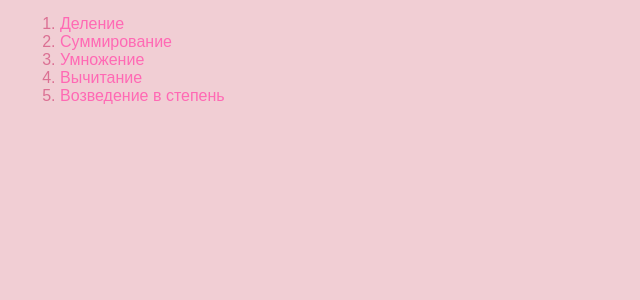
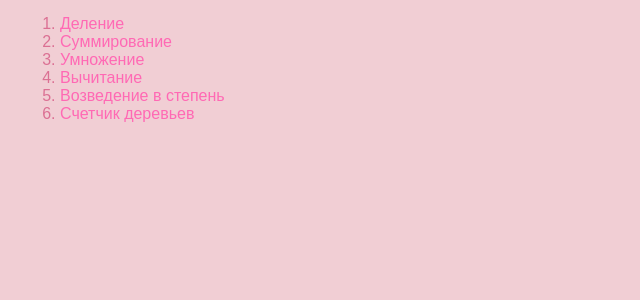
Before and after one commit to barashkova04/backend-labs, a Flask app: page /lab4/ in a window 1280 px wide. Shown: the part 154-454 px from the top of the page, without its empty margins (0-640 px from the left). Run offline with Flask 3, Linux system fonts and the light colour scheme.

Commit message:
добавление ссылок

```diff
--- a/templates/lab4/lab4.html
+++ b/templates/lab4/lab4.html
@@ -27,5 +27,9 @@
         <li>
             <a href="/lab4/pow-form">Возведение в степень</a>
         </li>
+
+        <li>
+            <a href="/lab4/tree">Счетчик деревьев</a>
+        </li>
     </ol>
 {% endblock %}
```
